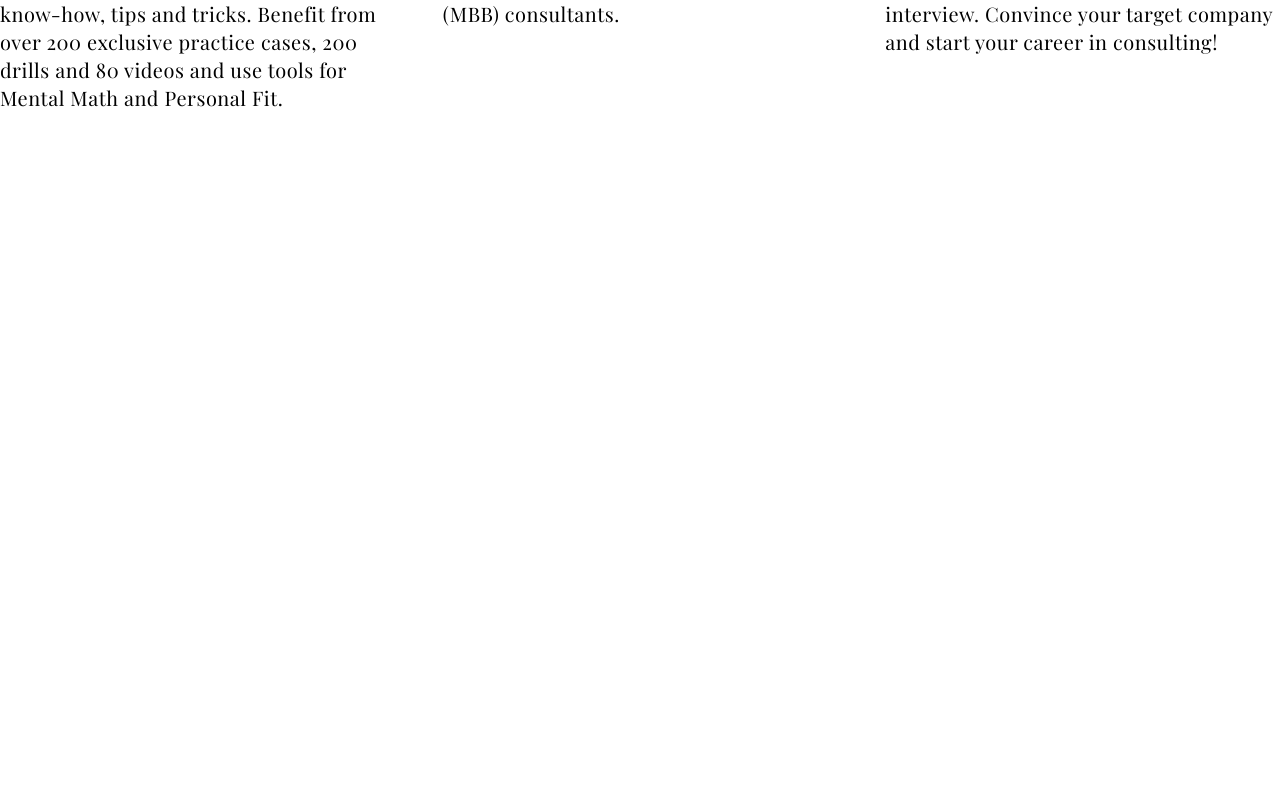
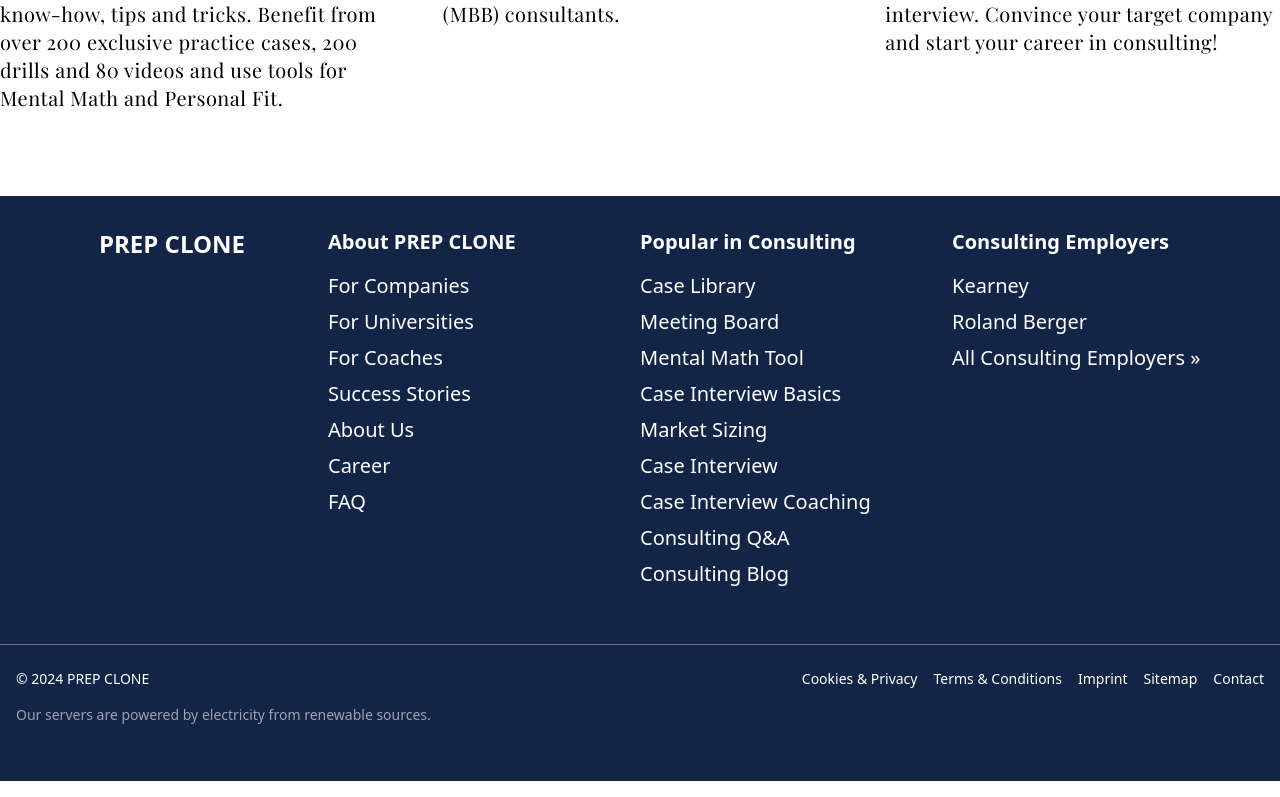
Before and after one commit to jackjavi/prep-clone, a Next.js app in the folder frontend/: page / in a window 1280 px wide. Shown: the part 1841-2638 px from the top of the page. Before the commit the page ends 2060 px from the top, so only its background shows below. Built offline with nearby package versions, Linux system fonts and the light colour scheme; no server answers; a web font is replaced by a local one.

Commit message:
Footer Integration

```diff
--- a/frontend/app/(home)/page.jsx
+++ b/frontend/app/(home)/page.jsx
@@ -9,6 +9,7 @@
 import LearnSteps from "./LearnSteps";
 import WelcomeHomeAuthenticated from "./WelcomeHomeAuthenticated";
 import SideBar from "./SideBar";
+import Footer from "@/app/Components/Footer";
 
 export default function Home() {
   const [isAuthenticated, setIsAuthenticated] = useState(false);
@@ -34,7 +35,8 @@
     checkAuthStatus();
   }, [router.pathname]);
   return (
-    <main className="h-screen">
+    <>
+      <main className="h-full">
         <Navbar />
         {!isAuthenticated && (
           <>
@@ -55,5 +57,7 @@
           </>
         )}
       </main>
+      <Footer />
+    </>
   );
 }
--- /dev/null
+++ b/frontend/app/Components/Footer.jsx
@@ -0,0 +1,186 @@
+import React from "react";
+
+const Footer = () => {
+  return (
+    <footer className="bg-[#122547] text-white py-8 md:min-h-[50vh] h-full w-full mb-4 flex flex-col md:text-xl text-lg">
+      <div className=" flex md:flex-row flex-col px-4  md:h-[80%]">
+        {/* Logo and Language Selector */}
+        <div className="w-full mb-6 flex  justify-center">
+          <h2 className="text-2xl font-bold mb-4">PREP CLONE</h2>
+        </div>
+
+        {/* About PREP CLONE */}
+        <div className="w-full  mb-6 flex flex-col  ">
+          <h3 className="font-semibold mb-4">About PREP CLONE</h3>
+          <ul className="space-y-2">
+            <li>
+              <a href="#" className="hover:text-gray-400">
+                For Companies
+              </a>
+            </li>
+            <li>
+              <a href="#" className="hover:text-gray-400">
+                For Universities
+              </a>
+            </li>
+            <li>
+              <a href="#" className="hover:text-gray-400">
+                For Coaches
+              </a>
+            </li>
+            <li>
+              <a href="#" className="hover:text-gray-400">
+                Success Stories
+              </a>
+            </li>
+            <li>
+              <a href="#" className="hover:text-gray-400">
+                About Us
+              </a>
+            </li>
+            <li>
+              <a href="#" className="hover:text-gray-400">
+                Career
+              </a>
+            </li>
+            <li>
+              <a href="#" className="hover:text-gray-400">
+                FAQ
+              </a>
+            </li>
+          </ul>
+        </div>
+
+        {/* Popular in Consulting */}
+        <div className="w-full  mb-6 flex flex-col ">
+          <h3 className="font-semibold mb-4">Popular in Consulting</h3>
+          <ul className="space-y-2">
+            <li>
+              <a href="#" className="hover:text-gray-400">
+                Case Library
+              </a>
+            </li>
+            <li>
+              <a href="#" className="hover:text-gray-400">
+                Meeting Board
+              </a>
+            </li>
+            <li>
+              <a href="#" className="hover:text-gray-400">
+                Mental Math Tool
+              </a>
+            </li>
+            <li>
+              <a href="#" className="hover:text-gray-400">
+                Case Interview Basics
+              </a>
+            </li>
+            <li>
+              <a href="#" className="hover:text-gray-400">
+                Market Sizing
+              </a>
+            </li>
+            <li>
+              <a href="#" className="hover:text-gray-400">
+                Case Interview
+              </a>
+            </li>
+            <li>
+              <a href="#" className="hover:text-gray-400">
+                Case Interview Coaching
+              </a>
+            </li>
+            <li>
+              <a href="#" className="hover:text-gray-400">
+                Consulting Q&A
+              </a>
+            </li>
+            <li>
+              <a href="#" className="hover:text-gray-400">
+                Consulting Blog
+              </a>
+            </li>
+          </ul>
+        </div>
+
+        {/* Consulting Employers */}
+        <div className="w-full  mb-6 flex flex-col ">
+          <h3 className="font-semibold mb-4">Consulting Employers</h3>
+          <ul className="space-y-2">
+            <li>
+              <a href="#" className="hover:text-gray-400">
+                Kearney
+              </a>
+            </li>
+            <li>
+              <a href="#" className="hover:text-gray-400">
+                Roland Berger
+              </a>
+            </li>
+            <li>
+              <a href="#" className="hover:text-gray-400">
+                All Consulting Employers »
+              </a>
+            </li>
+          </ul>
+        </div>
+      </div>
+
+      <div className="border-t border-gray-500 mt-8 pt-6">
+        <div className="container mx-auto px-4 flex flex-wrap justify-between">
+          <p className="text-sm">&copy; 2024 PREP CLONE</p>
+          <ul className="flex space-x-4 text-sm">
+            <li>
+              <a href="#" className="hover:text-gray-400">
+                Cookies & Privacy
+              </a>
+            </li>
+            <li>
+              <a href="#" className="hover:text-gray-400">
+                Terms & Conditions
+              </a>
+            </li>
+            <li>
+              <a href="#" className="hover:text-gray-400">
+                Imprint
+              </a>
+            </li>
+            <li>
+              <a href="#" className="hover:text-gray-400">
+                Sitemap
+              </a>
+            </li>
+            <li>
+              <a href="#" className="hover:text-gray-400">
+                Contact
+              </a>
+            </li>
+          </ul>
+        </div>
+        <div className="container mx-auto px-4 mt-4 text-sm text-gray-400">
+          <p>Our servers are powered by electricity from renewable sources.</p>
+        </div>
+        <div className="container mx-auto px-4 mt-6 flex justify-end space-x-4">
+          {/* Social media icons */}
+          <a href="#" className="hover:text-gray-400">
+            <i className="fab fa-facebook-f"></i>
+          </a>
+          <a href="#" className="hover:text-gray-400">
+            <i className="fab fa-linkedin-in"></i>
+          </a>
+          <a href="#" className="hover:text-gray-400">
+            <i className="fab fa-instagram"></i>
+          </a>
+          <a href="#" className="hover:text-gray-400">
+            <i className="fab fa-tiktok"></i>
+          </a>
+          <a href="#" className="hover:text-gray-400">
+            <i className="fab fa-youtube"></i>
+          </a>
+        </div>
+      </div>
+    </footer>
+  );
+};
+
+export default Footer;
--- a/frontend/app/articles/case-interview/page.jsx
+++ b/frontend/app/articles/case-interview/page.jsx
@@ -1,11 +1,12 @@
 import React from "react";
 import Navbar from "@/app/(home)/Navbar";
+import Footer from "@/app/Components/Footer";
 
 const page = () => {
   return (
     <>
       <Navbar />
-      <div class="layout-content-container js-layout-content-container mt-8">
+      <div className="py-12">
         <main class="site-content js-site-content">
           <div class="site-content-inner">
             <article class="section">
@@ -3625,6 +3626,7 @@
           </div>{" "}
         </main>
       </div>
+      <Footer />
     </>
   );
 };
--- a/frontend/app/login/page.jsx
+++ b/frontend/app/login/page.jsx
@@ -7,6 +7,7 @@
 import { FaCircleArrowRight } from "react-icons/fa6";
 import Navbar from "../(home)/Navbar";
 import Loading from "../Components/Loading";
+import Footer from "@/app/Components/Footer";
 
 export default function Login() {
   const [email, setEmail] = useState("");
@@ -34,7 +35,7 @@
   return (
     <div className="">
       <Navbar />
-      <div className="flex flex-col justify-center gap-4 w-full md:w-[75%] lg:w-[50%] mx-auto p-12">
+      <div className="flex flex-col justify-center  md:h-[80vh] gap-4 w-full md:w-[75%] lg:w-[50%] mx-auto p-12">
         <div className=" ">
           <h1 className="xl:text-4xl md:text-3xl text-2xl  mb-8 font-serif text-start">
             Log in Now!
@@ -106,6 +107,7 @@
           </form>
         </div>
       </div>
+      <Footer />
     </div>
   );
 }
--- a/frontend/app/register/page.tsx
+++ b/frontend/app/register/page.tsx
@@ -1,12 +1,14 @@
 import React from "react";
 import Navbar from "../(home)/Navbar";
 import RegisterForm from "./RegisterForm";
+import Footer from "@/app/Components/Footer";
 
 const page = () => {
   return (
     <div>
       <Navbar />
       <RegisterForm />
+      <Footer />
     </div>
   );
 };
```
Lines whose indentation alone changed are shown as unchanged.
